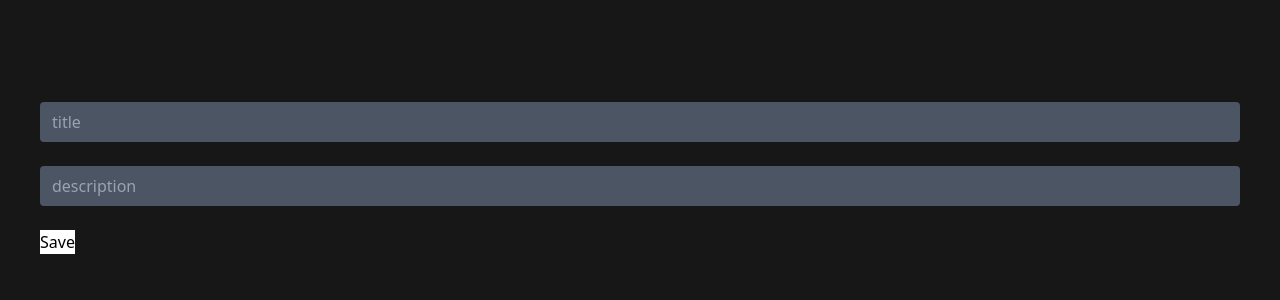
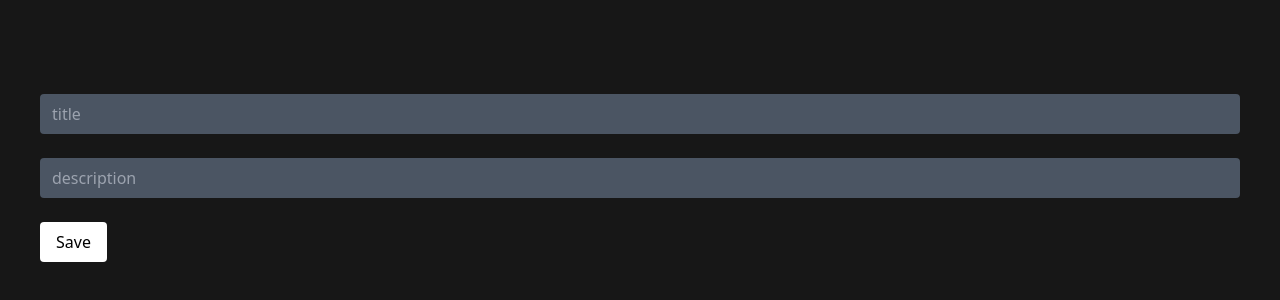
Before and after one commit to NaimCBGhassan/FormuPics, a React (Vite) app in the folder client/: page /new in a window 1280 px wide. Shown: the part 222-522 px from the top of the page. Built offline with nearby package versions, Linux system fonts and the light colour scheme.

Commit message:
Client v5 - Update

```diff
--- a/client/src/components/Post.jsx
+++ b/client/src/components/Post.jsx
@@ -1,8 +1,11 @@
+import { useNavigate } from "react-router-dom";
 import { toast } from "react-hot-toast";
 import { useDeletePost } from "../api/posts";
 
 export const Post = ({ post }) => {
   const { mutate } = useDeletePost();
+
+  const navigate = useNavigate();
 
   const handleDelete = (id) => {
     toast(
@@ -39,7 +42,10 @@ export const Post = ({ post }) => {
   };
 
   return (
-    <div className="bg-zinc-800 rounded-sm shadow-md shadow-black hover:bg-zinc-700 hover:cursor-pointer ">
+    <div
+      className="bg-zinc-800 rounded-sm shadow-md shadow-black hover:bg-zinc-700 hover:cursor-pointer"
+      onClick={() => navigate(`/${post._id}`)}
+    >
       <div className="px-4 py-7">
         <div className="flex justify-between mb-5">
           <h3>{post.title}</h3>
--- a/client/src/pages/PostForm.jsx
+++ b/client/src/pages/PostForm.jsx
@@ -1,17 +1,22 @@
+import { useState } from "react";
+import { useParams } from "react-router-dom";
 import { Formik, Form, Field, ErrorMessage } from "formik";
 import * as Yup from "yup";
+
 import { useCreatePost } from "../api/posts";
 
 export const PostForm = () => {
+  const [post, setPost] = useState({
+    title: "",
+    description: "",
+  });
   const { mutate } = useCreatePost();
+  const params = useParams();
 
   return (
-    <div className="text-black">
+    <div className="text-white">
       <Formik
-        initialValues={{
-          title: "",
-          description: "",
-        }}
+        initialValues={post}
         validationSchema={Yup.object({
           title: Yup.string().required("Title is required"),
           description: Yup.string().required("Description is required"),
@@ -36,7 +41,7 @@ export const PostForm = () => {
             />
             <ErrorMessage component="p" className="text-red-400 text-sm" name="description" />
 
-            <button type="submit" className="bg-white  ">
+            <button type="submit" className="bg-white text-black px-4 py-2 rounded">
               Save
             </button>
           </Form>
--- a/client/src/router/index.jsx
+++ b/client/src/router/index.jsx
@@ -14,6 +14,10 @@ export const router = createBrowserRouter([
         path: "/new",
         element: <PostForm />,
       },
+      {
+        path: "/:id",
+        element: <PostForm />,
+      },
     ],
   },
 ]);
```
